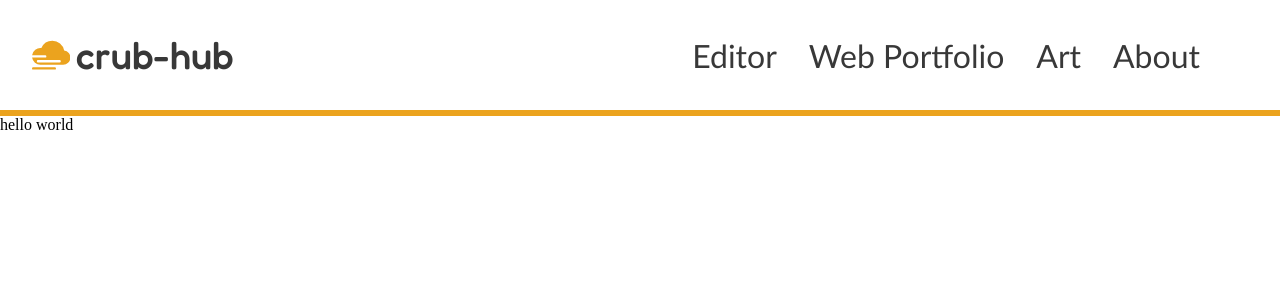
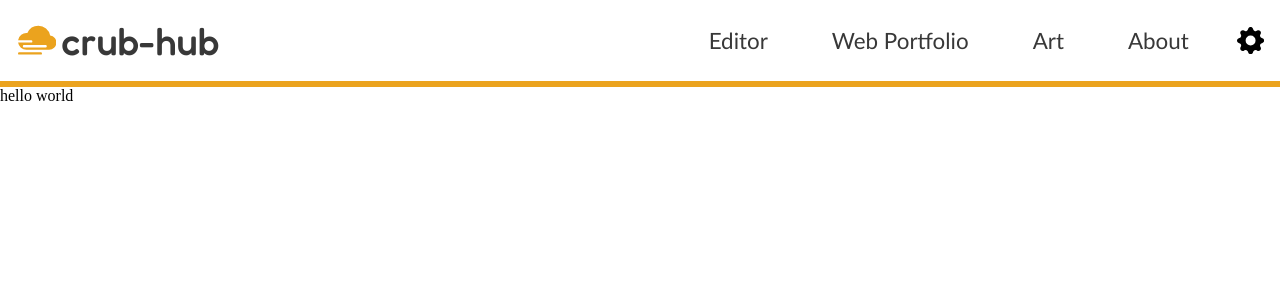
Before and after one commit to neezacoto/crub-hub, a React (Create React App) app in the folder website/: page / in a window 1280 px wide. Shown: the top 300 px of the page. Built offline with nearby package versions, Linux system fonts and the light colour scheme; the HTML template or start-up script is replaced by a standard one.

Commit message:
implementing settings

```diff
--- a/website/package.json
+++ b/website/package.json
@@ -10,6 +10,7 @@
     "react-dom": "^17.0.2",
     "react-router-dom": "^6.2.2",
     "react-scripts": "5.0.0",
+    "styled-components": "^5.3.3",
     "web-vitals": "^2.1.4"
   },
   "scripts": {
--- a/website/src/components/navbar/NavLink.js
+++ b/website/src/components/navbar/NavLink.js
@@ -3,11 +3,13 @@ import {Link} from 'react-router-dom'
 import './Navbar.css'
 
 function NavLink(props) {
+
   return (
-    <li className='nav-item'>
+    <li className='nav-item' >
         <Link
             to={props.path}
             className='nav-links'
+            onClick={props.onClick}
         >
             {props.label}
         </Link>
--- a/website/src/components/navbar/Navbar.css
+++ b/website/src/components/navbar/Navbar.css
@@ -4,8 +4,12 @@
     --main-color: rgb(235, 163, 30);
     --accent-color: rgb(56, 56, 56);
     --page-color: white;
-    --mobile-menu-transition-speed: 250ms;
+    --mobile-menu-transition-speed: 200ms;
     --menu-transition-speed: 200ms;
+}
+
+body {
+    overflow-x: hidden;
 }
 
 .page-color {
@@ -34,9 +38,31 @@
     gap: var(--gap, 1rem);
 }
 
+.settings {
+    display: flex;
+    font-size: 1.7rem;
+    padding: 0 1rem 0 0;
+    margin: 0;
+
+}
+
+.settings svg {
+    cursor: pointer;
+    transition: transform 350ms;
+}
+
+.settings svg:hover{
+    transform: rotate(90deg);
+
+}
+
+.right-nav-side {
+    align-items: center;
+    justify-content: center;
+}
 
 .logo-container {
-    margin: 2rem;
+    margin: 1.1rem;
     text-decoration: none;
     color: var(--accent-color);
     font-size: 2.4rem;
@@ -58,9 +84,7 @@
     list-style: none;
     padding: 0;
     margin: 0;
-    padding: 2rem 5rem 2rem 2rem;
-    gap: 2em;
-    transition: transform 0ms;
+    gap: 0;
 
 }
 
@@ -68,28 +92,54 @@
 
     text-decoration: none;
     font-family: 'Trebuchet MS', 'Lucida Sans Unicode', 'Lucida Grande', 'Lucida Sans', Arial, sans-serif;
-    font-size: 2rem;
+    font-size: 1.4rem;
     color: var(--accent-color);
+
+
+    box-shadow: inset 0 -3px 0 -1px var(--main-color);
+    transition: box-shadow 150ms ease-in-out, color 80ms;
+    padding: 100% 2rem 2rem 2rem;
 
 
 }
 
-@media (min-width: 45em) and (max-width: 58em) {
-    .nav-list {
-        padding: 2rem 2rem 2rem 2rem;
-        gap: 1em;
+.nav-links:hover {
+    box-shadow: inset 0 -100px 0 -1px var(--main-color);
+    color: var(--page-color);
+}
 
-    }
+
+@media (min-width: 45em) and (max-width: 70em) {
+
     .nav-links {
-        font-size: 1.6rem;
+        font-size: 1.3rem;
+        padding: 100% 1rem 2rem 1rem;
     }
 }
 
 /* mobile view*/
 @media (max-width: 45em) {
 
+    /* what I could end up doing is having two separte gears that open a settings menu, and then the settings
+    menu has it's own x button */
+
+    .settings {
+        font-size: 2rem;
+        color: var(--page-color);
+
+
+        z-index: 9998;
+
+    }
+
+    .settings[data-visible="true"]{
+
+    }
     .nav-links {
         color: var(--page-color);
+        padding: 0;
+
+
     }
 
     .nav-list {
@@ -108,13 +158,12 @@
         background: var(--main-color);
         transform: translateX(100%);
 
-        transition: transform var(--mobile-menu-transition-speed);
+        transition: transform var(--mobile-menu-transition-speed) ease-out;
 
     }
 
-    .nav-list.flex.active {
+    .nav-list[data-visible="true"] {
         transform: translateX(0);
-        transition: transform var(--mobile-menu-transition-speed);
     }
 
 
--- a/website/src/components/navbar/Navbar.js
+++ b/website/src/components/navbar/Navbar.js
@@ -1,5 +1,5 @@
 import React, {useState, useEffect} from 'react';
-import {BsFillCloudHaze2Fill, } from 'react-icons/bs';
+import {BsFillCloudHaze2Fill, BsFillGearFill } from 'react-icons/bs';
 import {GiHamburgerMenu} from 'react-icons/gi'
 import {HiX} from 'react-icons/hi'
 import {Link} from 'react-router-dom';
@@ -12,10 +12,14 @@ import './Navbar.css'
 function Navbar() {
 
     const [isClicked, setisClicked] = useState(false); //is the hamburger clicked?
+    const [isMenuExpanded, setIsMenuExpanded] = useState(false);
 
-    const handleClick = () => setisClicked(!isClicked);
+    const handleClick = () => {
+        setisClicked(!isClicked);
+        setIsMenuExpanded(!isMenuExpanded)
+
+    };
     const closeMobileMenu = () => setisClicked(false);
-
 
   return (
     <>
@@ -30,16 +34,23 @@ function Navbar() {
             </Link>
 
             {/* Hamburger Menu Icon */}
-            <div className='menu-icon' onClick={handleClick}>
+            <div
+                className='menu-icon'
+                onClick={handleClick}
+                aria-expanded={isMenuExpanded}
+            >
 
                 {!isClicked ? <GiHamburgerMenu className='accent-color sr-only'/> : <HiX className='page-color'/>}
 
             </div>
 
+
+            <div className='right-nav-side flex'>
                 <nav>
                     {/* unordered list of all the nav links */}
                     <ul
-                    className={ isClicked? 'nav-list flex active' : 'nav-list flex' }
+                        className='nav-list flex'
+                        data-visible={isClicked}
                     >
 
                         <NavLink path='/' label='Editor' onClick={closeMobileMenu}/>
@@ -49,6 +60,13 @@ function Navbar() {
 
                     </ul>
                 </nav>
+                <div className='settings' data-visible={isClicked}>
+
+                    <BsFillGearFill />
+
+                </div>
+            </div>
+
         </header>
     </>
   )
```
Also changed, not shown: website/src/themes.js (added), 1 other file (tests, documents, lock files or other folders). Lines whose indentation alone changed are shown as unchanged.
